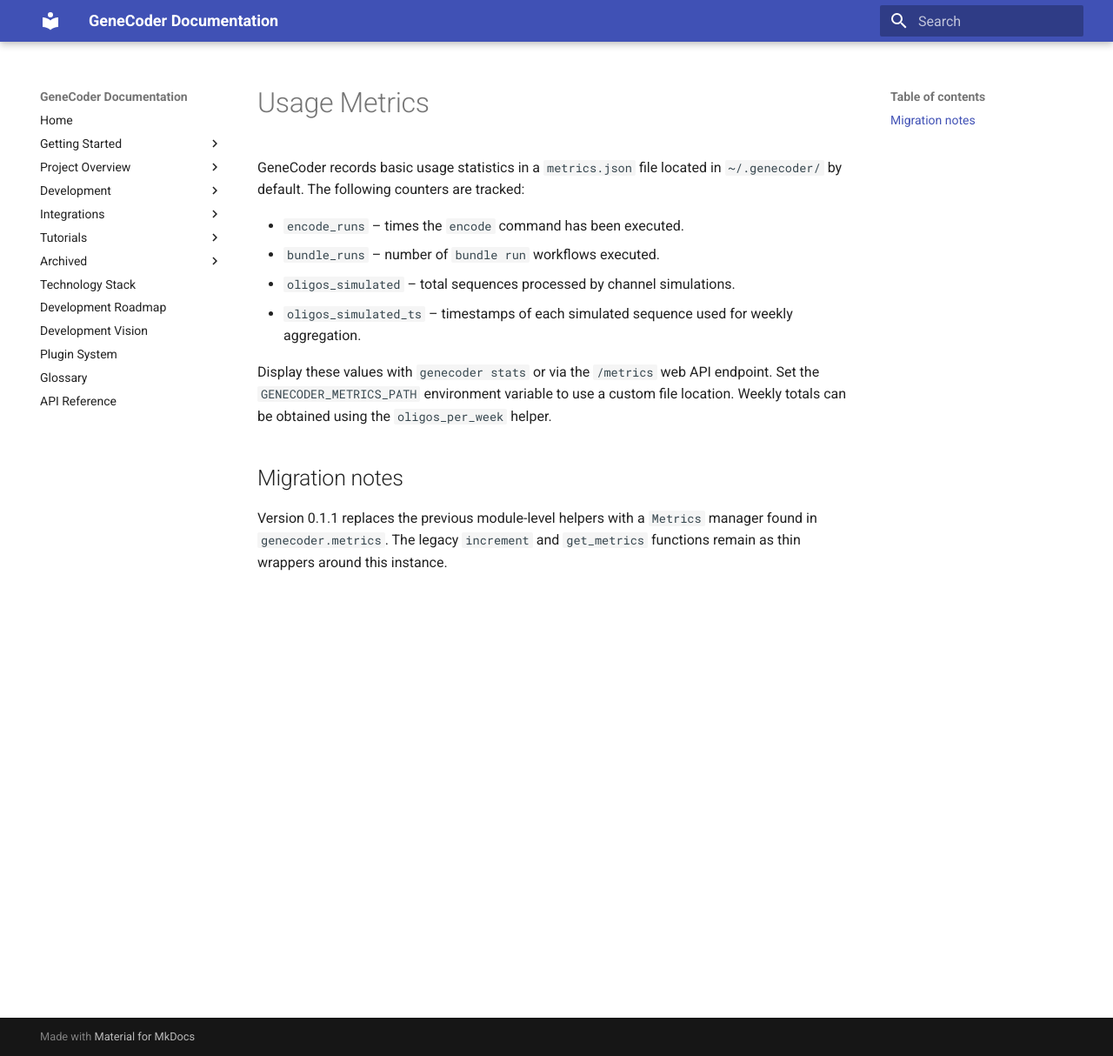
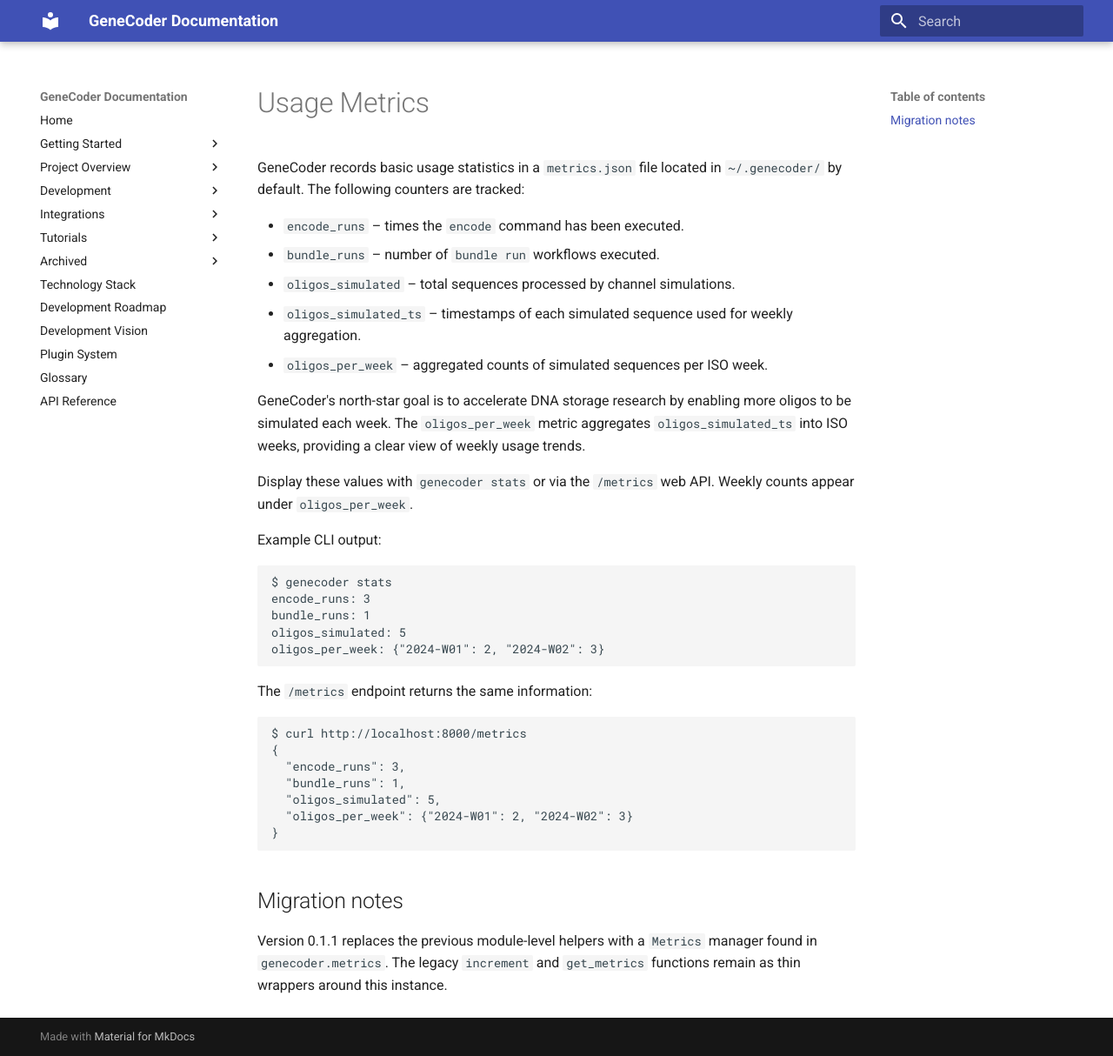
Before and after one commit to d0tTino/GeneCoder, an MkDocs documentation site: the page built from docs/metrics.md, in a window 1280 px wide and 1214 px high. Shown: the whole window at 87% size. Built offline with MkDocs 1.6.1 and Material for MkDocs 9.7.7, drawn with Linux system fonts in a browser that asks for light colours.

Commit message:
docs: explain weekly oligo metric

````diff
--- a/docs/metrics.md
+++ b/docs/metrics.md
@@ -7,10 +7,35 @@
 - `oligos_simulated` – total sequences processed by channel simulations.
 - `oligos_simulated_ts` – timestamps of each simulated sequence used for weekly
   aggregation.
+- `oligos_per_week` – aggregated counts of simulated sequences per ISO week.
 
-Display these values with `genecoder stats` or via the `/metrics` web API endpoint. Set the `GENECODER_METRICS_PATH` environment variable to use a custom file location.
-Weekly totals can be obtained using the `oligos_per_week` helper.
+GeneCoder's north-star goal is to accelerate DNA storage research by enabling more oligos to be simulated each week. The `oligos_per_week` metric aggregates `oligos_simulated_ts` into ISO weeks, providing a clear view of weekly usage trends.
 
+
+Display these values with `genecoder stats` or via the `/metrics` web API.
+Weekly counts appear under `oligos_per_week`.
+
+Example CLI output:
+
+```bash
+$ genecoder stats
+encode_runs: 3
+bundle_runs: 1
+oligos_simulated: 5
+oligos_per_week: {"2024-W01": 2, "2024-W02": 3}
+```
+
+The `/metrics` endpoint returns the same information:
+
+```bash
+$ curl http://localhost:8000/metrics
+{
+  "encode_runs": 3,
+  "bundle_runs": 1,
+  "oligos_simulated": 5,
+  "oligos_per_week": {"2024-W01": 2, "2024-W02": 3}
+}
+```
 ## Migration notes
 
 Version 0.1.1 replaces the previous module-level helpers with a `Metrics` manager
````
